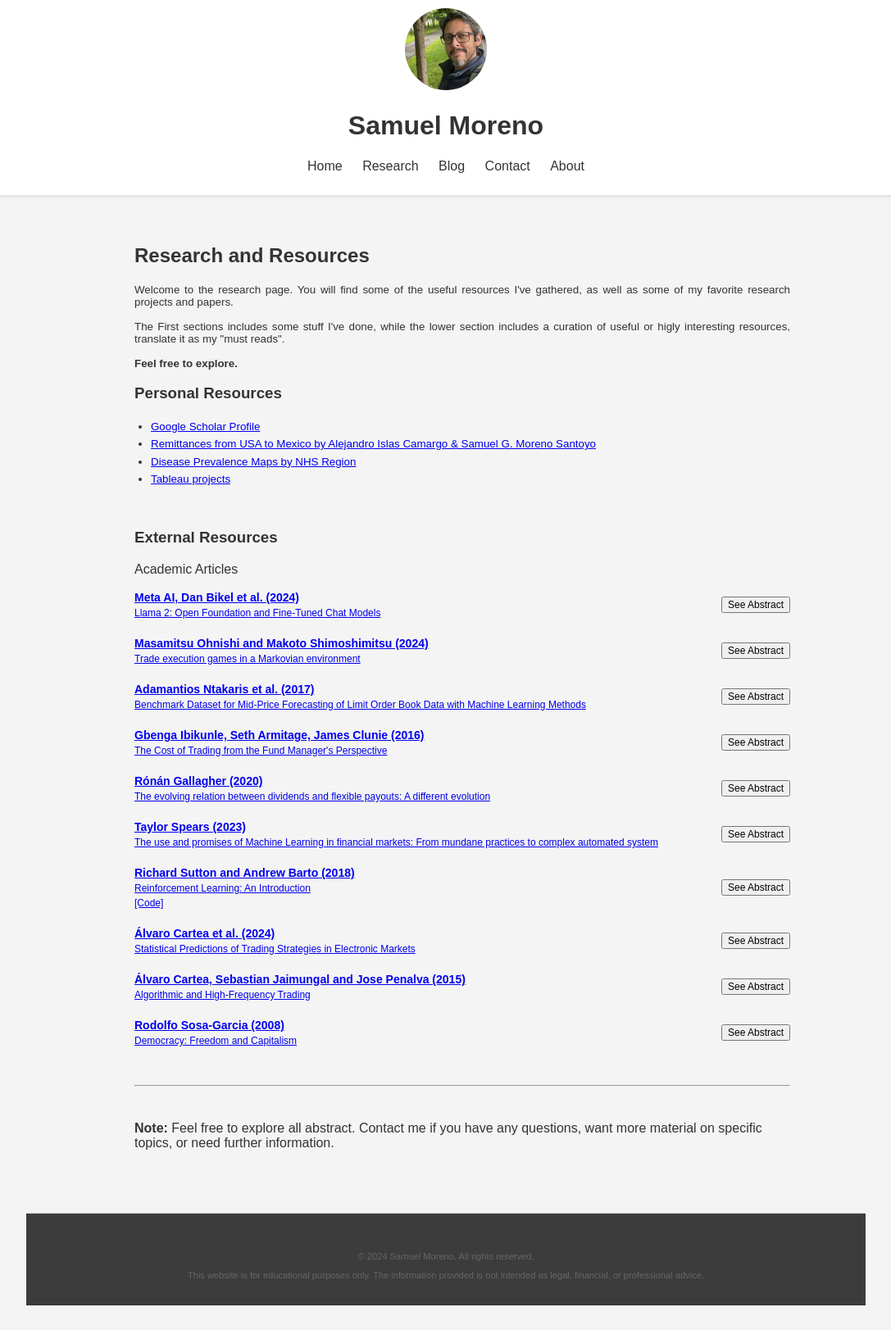
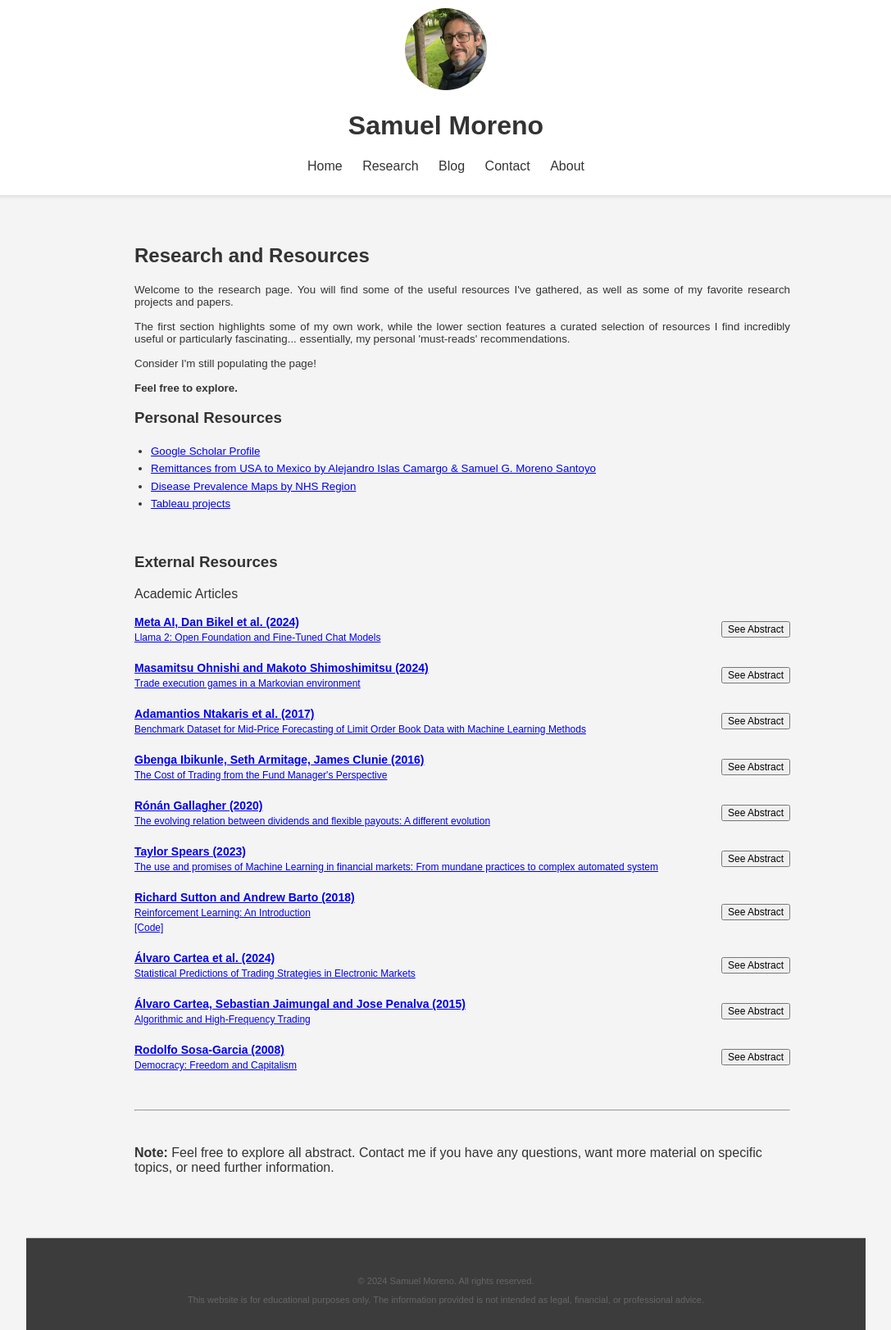
Before and after one commit to GregSom-MSc/GregSom-MSc.github.io, a Jekyll site: the page built from research.html, in a window 1280 px wide. Shown: the whole page at 82% size, without its empty margins (96-1183 px from the left). Built offline with Jekyll 4.4.1, drawn with Linux system fonts in a browser that asks for light colours; before the commit the page ends 1593 px from its top, so only the background shows below that.

Commit message:
Update research.html

```diff
--- a/research.html
+++ b/research.html
@@ -17,7 +17,9 @@ title: Research
         <div style="text-align: justify; font-size: smaller;">
             Welcome to the research page. You will find some of the useful resources I've gathered, as well as some of my favorite research projects and papers. <br><br>
 
-            The First sections includes some stuff I've done, while the lower section includes a curation of useful or higly interesting resources, translate it as my "must reads". <br><br>
+            The first section highlights some of my own work, while the lower section features a curated selection of resources I find incredibly useful or particularly fascinating... essentially, my personal 'must-reads' recommendations. <br><br>
+
+            Consider I'm still populating the page!  <br><br>
 
 
             <b>Feel free to explore.</b>
```
